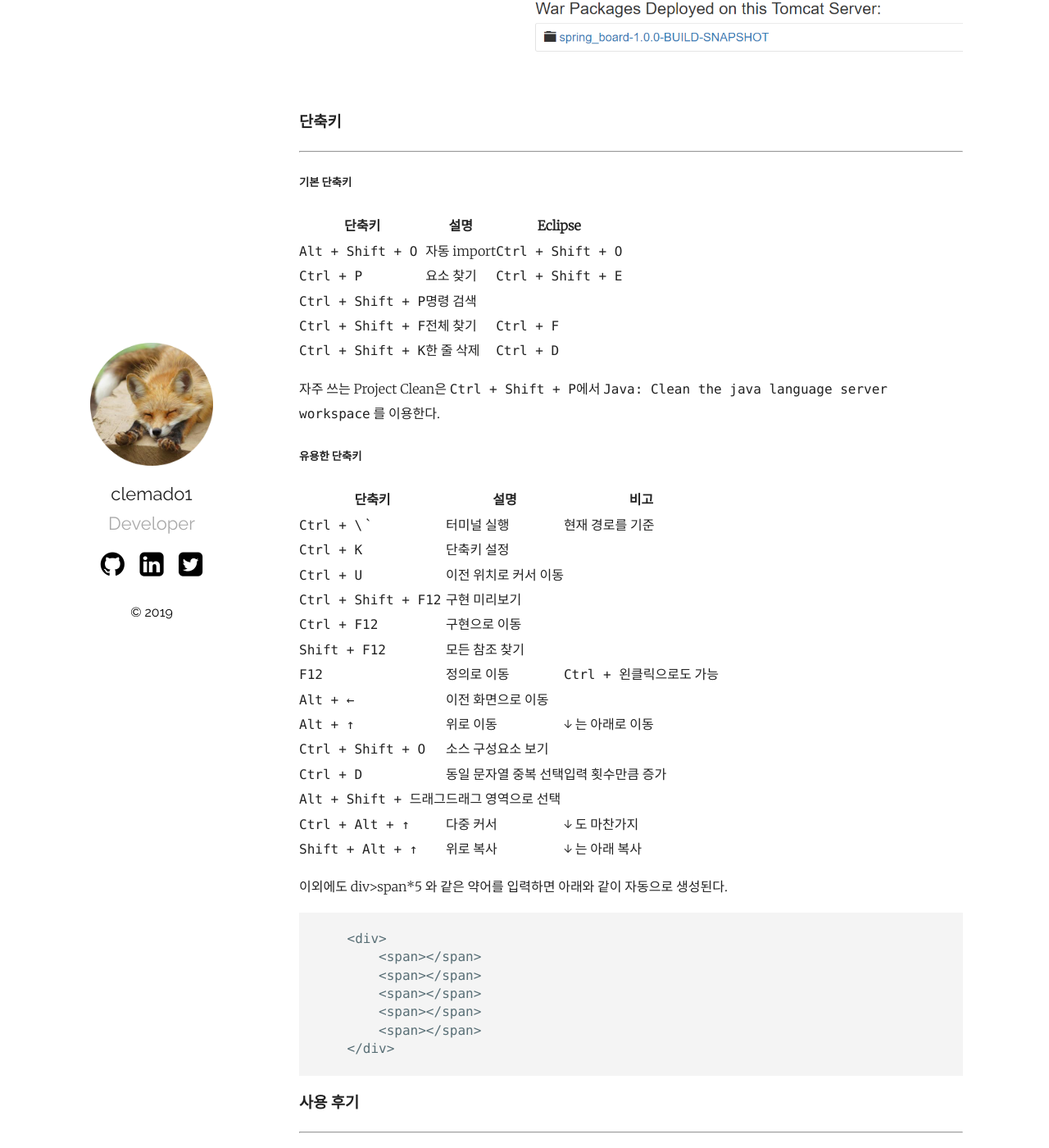
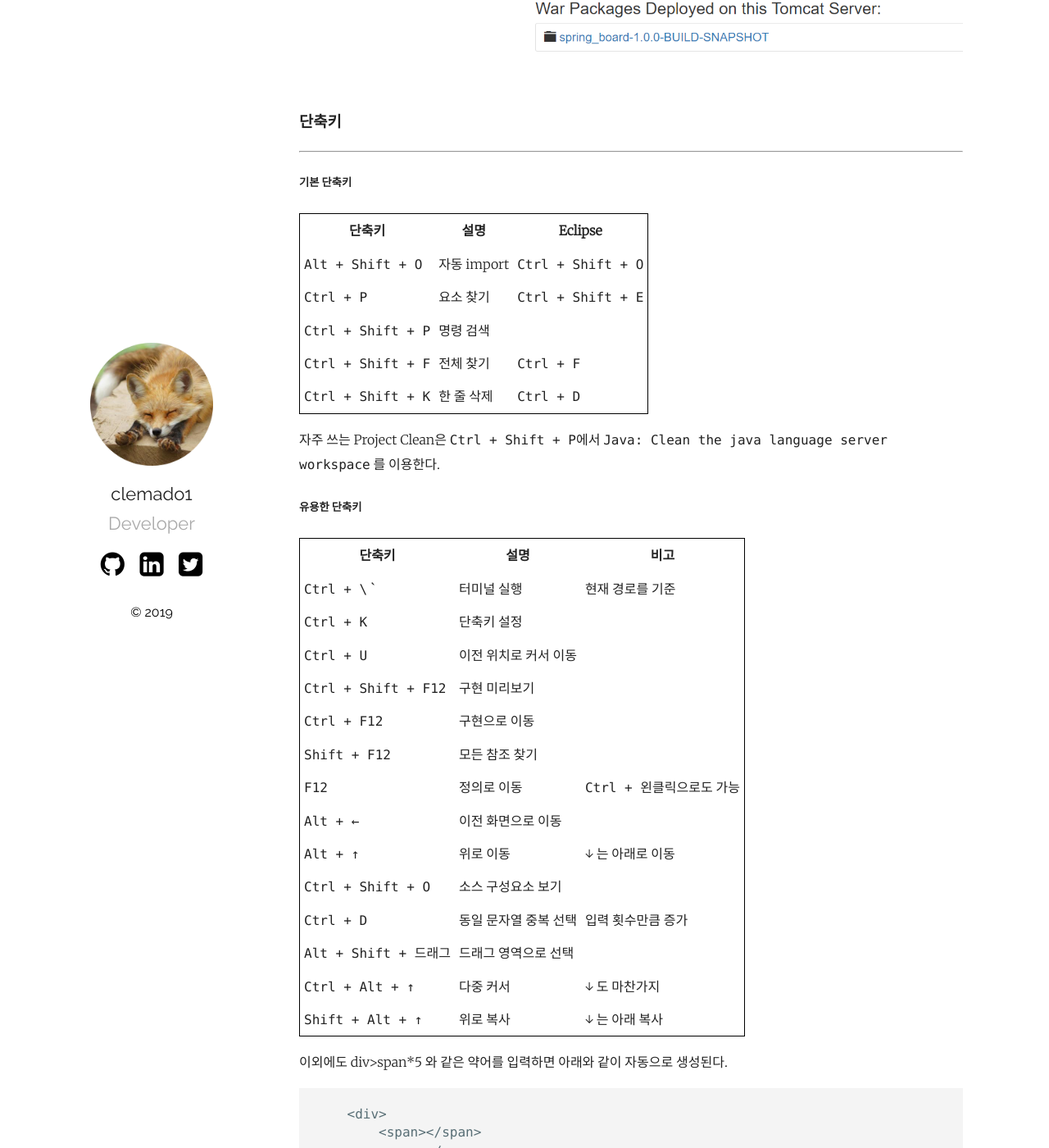
Before and after one commit to clemado1/blog-old, a Jekyll site: the page built from _posts/2019-07-22-VS-Code-JAVA-Maven-실행-환경-만들기.md, in a window 1280 px wide and 1400 px high, scrolled down 4274 px. Shown: the whole window at 82% size. Built offline with Jekyll 4.4.1, drawn with Linux system fonts in a browser that asks for light colours.

Commit message:
modify table scss

```diff
--- a/_sass/ext/_normalize.scss
+++ b/_sass/ext/_normalize.scss
@@ -420,9 +420,10 @@ optgroup {
 table {
     border-collapse: collapse;
     border-spacing: 0;
+	border: 1px solid black;
 }
 
 td,
 th {
-    padding: 0;
+    padding: 5px;
 }
```
